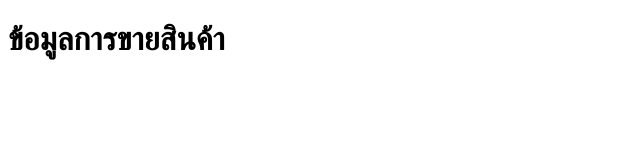
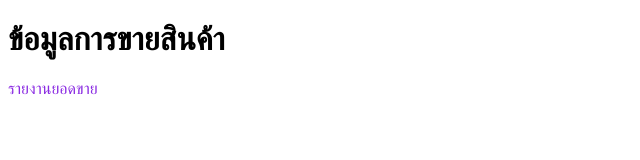
Before and after one commit to tomsimz/project, a plain HTML site: page index.html in a window 1280 px wide. Shown: the whole page, without its empty margins (0-640 px from the left). Drawn offline with Linux system fonts and the light colour scheme.

Commit message:
add report sale

```diff
--- a/index.html
+++ b/index.html
@@ -5,9 +5,14 @@
     <meta http-equiv="X-UA-Compatible" content="IE=edge">
     <meta name="viewport" content="width=device-width, initial-scale=1.0">
     <title>Document</title>
+    <style>
+        p{
+            color: blueviolet;
+        }
+    </style>
 </head>
 <body>
     <h1>ข้อมูลการขายสินค้า</h1>
-
+    <p>รายงานยอดขาย</p>
 </body>
 </html>
```
